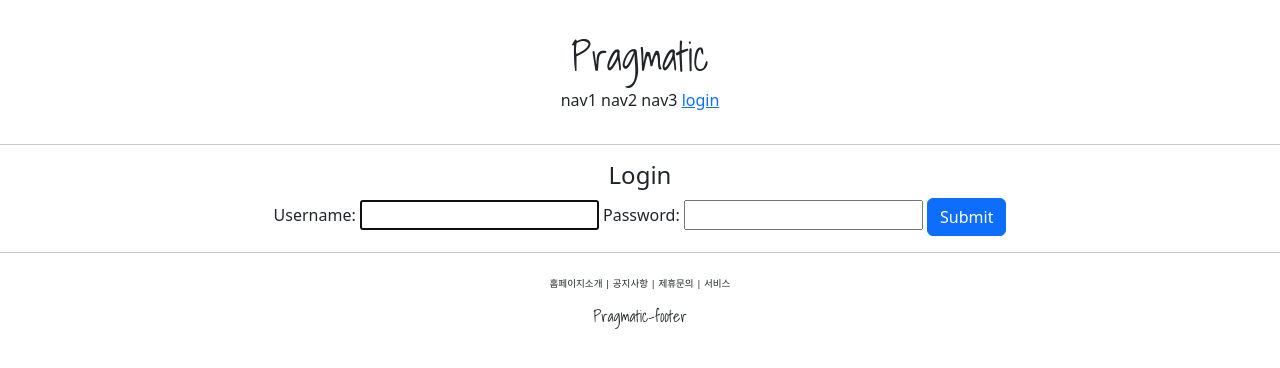
After one commit to Upline-00/pragmatic, a Django app: page /account/login/ in a window 1280 px wide. The commit adds this page. Shown: the top 368 px of the page. Run offline with Django 4.2, Linux system fonts and the light colour scheme.

Commit message:
Django course 22

```diff
--- /dev/null
+++ b/accountapp/templates/accountapp/login.html
@@ -0,0 +1,21 @@
+
+{% extends 'base.html' %}
+
+{% block content %}
+
+  <div style="text-align: center;">
+      <div>
+        <h4>
+          Login
+        </h4>
+      </div>
+      <div>
+        <form action="{% url 'accountapp:login' %}" method="post">
+          {% csrf_token %}
+          {{ form }}
+          <input type="submit" class="btn btn-primary">
+        </form>
+      </div>
+  </div>
+
+{% endblock %}
--- a/accountapp/urls.py
+++ b/accountapp/urls.py
@@ -1,3 +1,4 @@
+from django.contrib.auth.views import LoginView, LogoutView
 from django.urls import path
 from accountapp.views import hello_world, AccountCreateView
 
@@ -6,6 +7,9 @@ app_name = "accountapp"
 
 urlpatterns = [
     path('hello_world/', hello_world, name='hello_world'),
+
+    path('login/', LoginView.as_view(template_name='accountapp/login.html'), name='login'),
+    path('logout/', LogoutView.as_view(), name='logout'),
+
     path('create/', AccountCreateView.as_view(), name='create'),
-
 ]
--- a/templates/header.html
+++ b/templates/header.html
@@ -10,7 +10,17 @@
             <span>nav1</span>
             <span>nav2</span>
             <span>nav3</span>
-            <span>nav4</span>
+
+            {% if not user.is_authenticated %}
+            <a href="{% url 'accountapp:login' %}?next={{ request.path }}">
+                <span>login</span>
+            </a>
+            {% else %}
+            <a href="{% url 'accountapp:logout' %}?next={{ request.path }}">
+                <span>logout</span>
+            </a>
+            {% endif %}
+
         </div>
 
     </div>
```
Also changed, not shown: pragmatic/settings.py (+6 -1 lines).
